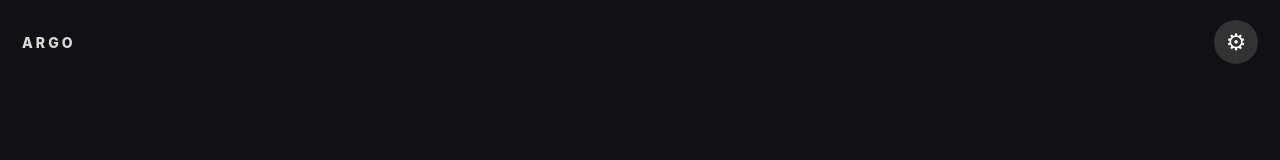
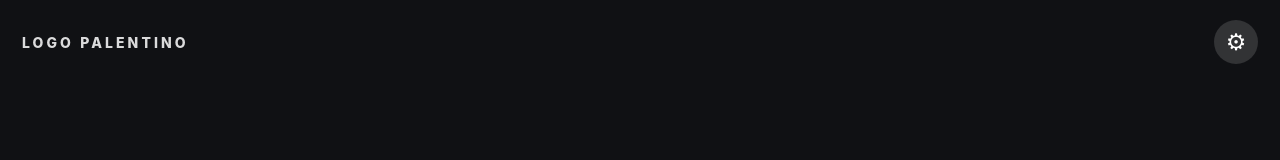
Before and after one commit to palentinologo-bot/argo-kerja, a plain HTML site: page index.html in a window 1280 px wide. Shown: the top 160 px of the page. Drawn offline with Linux system fonts and the light colour scheme.

Commit message:
Update index.html

```diff
--- a/index.html
+++ b/index.html
@@ -14,12 +14,12 @@
 <body>
   <main id="app">
     <header>
-      <div class="brand">ARGO</div>
+      <div class="brand">LOGO PALENTINO</div>
       <button id="settingsBtn" class="iconBtn" aria-label="Pengaturan">⚙︎</button>
     </header>
 
     <section class="hero">
-      <div id="statusTitle" class="statusTitle">ARGO</div>
+      <div id="statusTitle" class="statusTitle">LOGO PALENTINO</div>
       <div id="earned" class="earned">Rp0</div>
       <div id="earnedLabel" class="earnedLabel">PENGHASILAN HARI INI</div>
       <div id="workTime" class="workTime">00:00:00</div>
```
